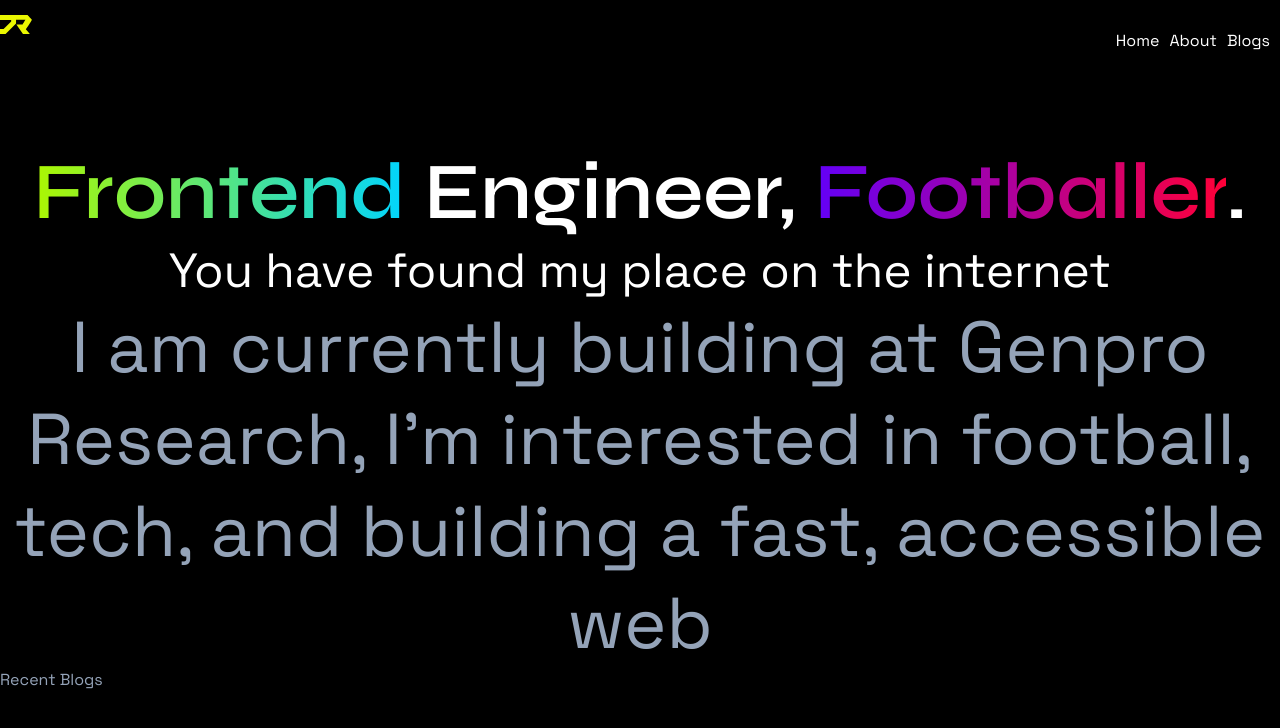
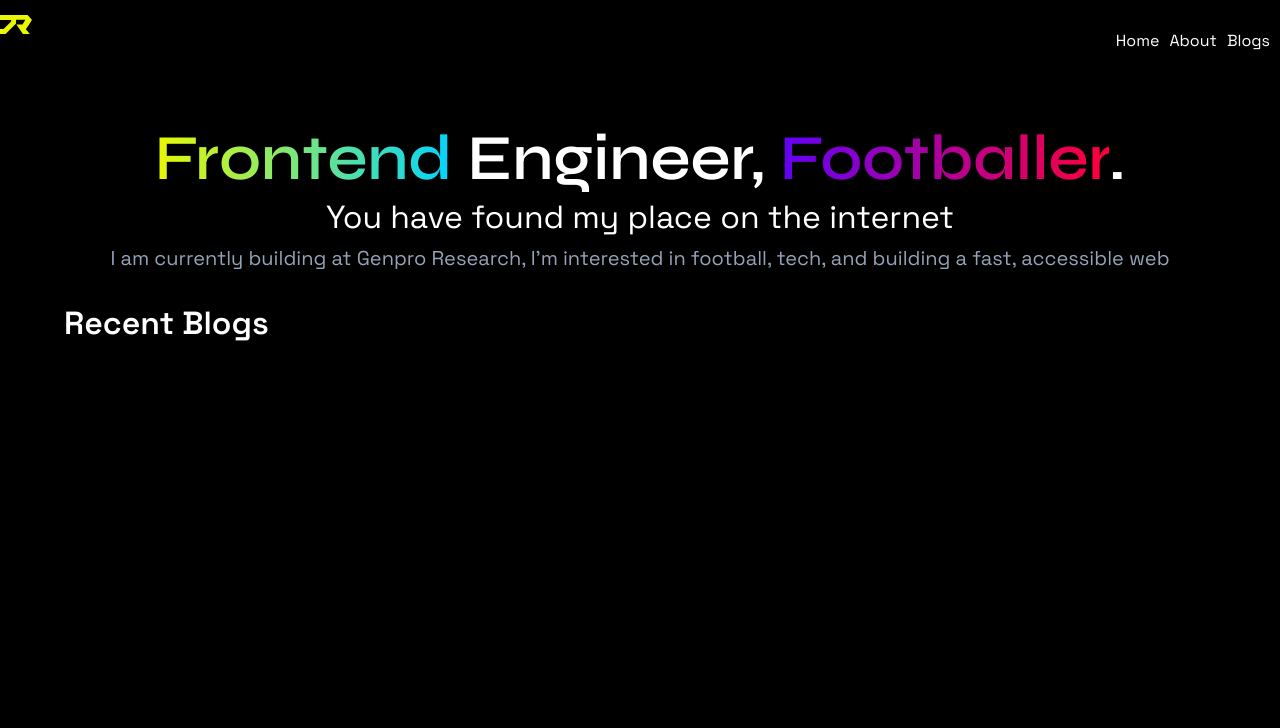
Before and after one commit to joelshejar/next-neo, a Next.js app: page / in a window 1280 px wide. Shown: the top 728 px of the page. Built offline with nearby package versions, Linux system fonts and the light colour scheme.

Commit message:
Added Blog section to homepage

```diff
--- a/app/page.module.css
+++ b/app/page.module.css
@@ -31,35 +31,44 @@
   width: 100%;
   background-color: black;
   color: white;
+  padding: 0 4rem;
 }
 
 .blog {
-  color: #94A3B8;
+  color: white;
+  margin-top: 2rem;
+
+}
+
+.blog>h2 {
+  font-size: 2rem;
+  font-weight: 600;
 }
 
 .heroHeading {
   text-align: center;
-  padding-top: 4rem;
+  padding-top: 2.5rem;
 }
 
 .heroHeading>h1 {
-  font-size: 5rem;
+  font-size: 4rem;
   font-weight: 600;
 }
 
 .heroHeading>h2 {
   color: #94A3B8;
-  font-size: 2rem;
+  font-size: 1.25rem;
+  padding-top: 0.5rem;
 }
 
 .heroHeading>p {
-  font-size: 3rem;
+  font-size: 2rem;
   font-weight: 400;
 }
 
 .textGradient {
 
-  background: linear-gradient(to right, #adf700 0%, #00d4ff 100%);
+  background: linear-gradient(to right, #E9F702 0%, #00d4ff 100%);
   /* Mask the color to the text, and remove the rest  */
   -webkit-background-clip: text;
   /* Make the text fill color value transparent so the masked background color comes through */
@@ -72,10 +81,6 @@
   -webkit-background-clip: text;
   /* Make the text fill color value transparent so the masked background color comes through */
   -webkit-text-fill-color: transparent;
-}
-
-.hero h2 {
-  font-size: 72px;
 }
 
 /* Media queries for responsive layout */
--- a/app/page.tsx
+++ b/app/page.tsx
@@ -29,7 +29,12 @@ export default function Home() {
           <h2>I am currently building at Genpro Research, I'm interested in football, tech, and building a fast, accessible web</h2>
         </div>
         <div className={styles.blog}>
-          Recent Blogs
+          <h2>Recent Blogs</h2>
+          <div className={styles.blogCardSection}>
+            <div className={styles.blogCard}>
+
+            </div>
+          </div>
         </div>
       </section>
 
```
